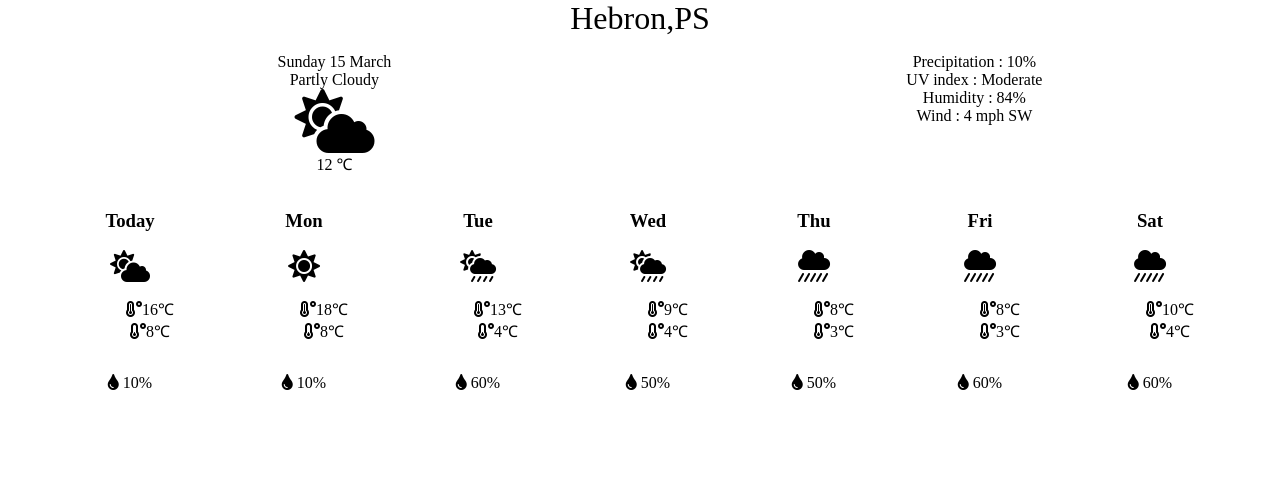
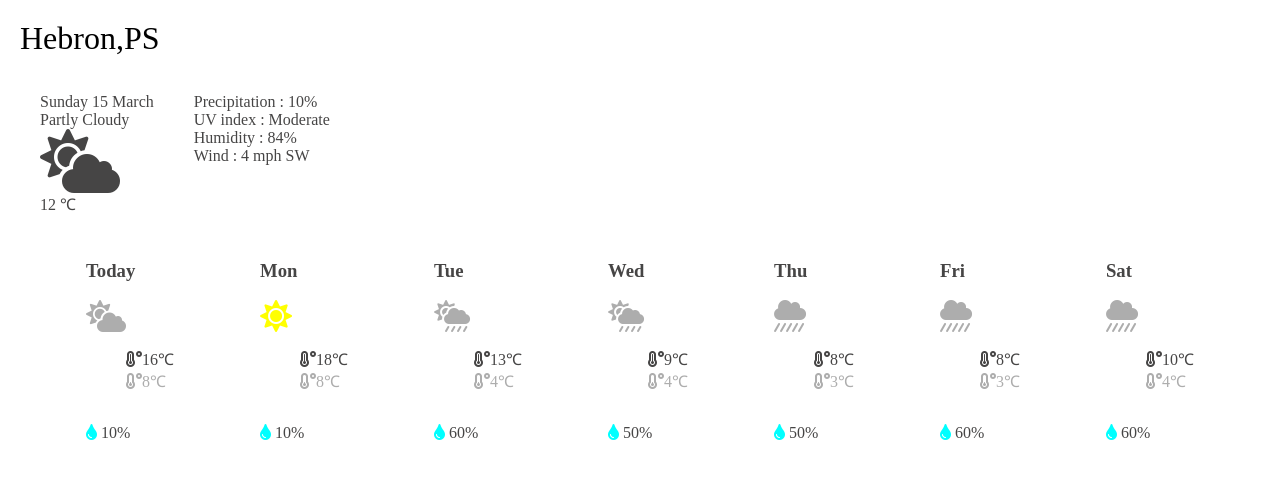
Before and after one commit to bayanseder/weather-app-b, a plain HTML site: page index.html in a window 1280 px wide. Drawn offline with Linux system fonts and the light colour scheme.

Commit message:
final css and media qurey

```diff
--- a/index.html
+++ b/index.html
@@ -12,7 +12,7 @@
             Hebron,PS
         </header>
     <div class="header_section_div">
-        <div>
+        <div class="dark_gray">
             <ul class="ul_style">
                 <li>Sunday 15 March</li>
                 <li>Partly Cloudy</li>
@@ -20,7 +20,7 @@
                 <li>12 &#8451;</li>
             </ul>
         </div>
-        <div>
+        <div class="dark_gray">
             <ul class="ul_style">
                 <li>Precipitation : 10%</li>
                 <li>UV index : Moderate</li>
@@ -31,68 +31,68 @@
     </div>
     </section>
     <section class="daily_section_style">
-        <div class="daily_div_style">
+        <div class="daily_div_style dark_gray">
                 <h3>Today</h3>
-                <i class="fas fa-cloud-sun fa-2x"></i>
+                <i class="fas fa-cloud-sun fa-2x gray"></i>
                 <ul class="ul_style">
                     <li><i class="fas fa-temperature-high"></i>16&#8451;</li>
-                    <li><i class="fas fa-temperature-low"></i>8&#8451;</li>
+                    <li class="gray"><i class="fas fa-temperature-low"></i>8&#8451;</li>
                 </ul>
-                <p><i class="fas fa-tint"></i> 10%</p>
+                <p><i class="fas fa-tint blue"></i> 10%</p>
         </div>
-        <div class="daily_div_style">
+        <div class="daily_div_style dark_gray">
                 <h3>Mon</h3>
-                <i class="fas fa-sun fa-2x"></i>
+                <i class="fas fa-sun fa-2x yellow"></i>
                 <ul class="ul_style">
                     <li><i class="fas fa-temperature-high"></i>18&#8451;</li>
-                    <li><i class="fas fa-temperature-low"></i>8&#8451;</li>
+                    <li class="gray"><i class="fas fa-temperature-low"></i>8&#8451;</li>
                 </ul>
-                <p><i class="fas fa-tint"></i> 10%</p>
+                <p><i class="fas fa-tint blue"></i> 10%</p>
         </div>
-        <div class="daily_div_style">
+        <div class="daily_div_style dark_gray">
                 <h3>Tue</h3>
-                <i class="fas fa-cloud-sun-rain fa-2x"></i>
+                <i class="fas fa-cloud-sun-rain fa-2x gray"></i>
                 <ul class="ul_style">
                     <li><i class="fas fa-temperature-high"></i>13&#8451;</li>
-                    <li><i class="fas fa-temperature-low"></i>4&#8451;</li>
+                    <li class="gray"><i class="fas fa-temperature-low"></i>4&#8451;</li>
                 </ul>
-                <p><i class="fas fa-tint"></i> 60%</p>
+                <p><i class="fas fa-tint blue"></i> 60%</p>
         </div>
-        <div class="daily_div_style">
+        <div class="daily_div_style dark_gray">
                 <h3>Wed</h3>
-                <i class="fas fa-cloud-sun-rain fa-2x"></i>
+                <i class="fas fa-cloud-sun-rain fa-2x gray"></i>
                 <ul class="ul_style">
                     <li><i class="fas fa-temperature-high"></i>9&#8451;</li>
-                    <li><i class="fas fa-temperature-low"></i>4&#8451;</li>
+                    <li class="gray"><i class="fas fa-temperature-low"></i>4&#8451;</li>
                 </ul>
-                <p><i class="fas fa-tint"></i> 50%</p>
+                <p><i class="fas fa-tint blue"></i> 50%</p>
         </div>
-        <div class="daily_div_style">
+        <div class="daily_div_style dark_gray">
                 <h3>Thu</h3>
-                <i class="fas fa-cloud-showers-heavy fa-2x"></i>
+                <i class="fas fa-cloud-showers-heavy fa-2x gray"></i>
                 <ul class="ul_style">
                     <li><i class="fas fa-temperature-high"></i>8&#8451;</li>
-                    <li><i class="fas fa-temperature-low"></i>3&#8451;</li>
+                    <li class="gray"><i class="fas fa-temperature-low"></i>3&#8451;</li>
                 </ul>
-                <p><i class="fas fa-tint"></i> 50%</p>
+                <p><i class="fas fa-tint blue"></i> 50%</p>
         </div>
-        <div class="daily_div_style">
+        <div class="daily_div_style dark_gray">
                 <h3>Fri</h3>
-                <i class="fas fa-cloud-showers-heavy fa-2x"></i>
+                <i class="fas fa-cloud-showers-heavy fa-2x gray"></i>
                 <ul class="ul_style">
                     <li><i class="fas fa-temperature-high"></i>8&#8451;</li>
-                    <li><i class="fas fa-temperature-low"></i>3&#8451;</li>
+                    <li class="gray"><i class="fas fa-temperature-low"></i>3&#8451;</li>
                 </ul>
-                <p><i class="fas fa-tint"></i> 60%</p>
+                <p><i class="fas fa-tint blue"></i> 60%</p>
         </div>
-        <div class="daily_div_style">
+        <div class="daily_div_style dark_gray">
                 <h3>Sat</h3>
-                <i class="fas fa-cloud-showers-heavy fa-2x"></i>
+                <i class="fas fa-cloud-showers-heavy fa-2x gray"></i>
                 <ul class="ul_style">
                     <li><i class="fas fa-temperature-high"></i>10&#8451;</li>
-                    <li><i class="fas fa-temperature-low"></i>4&#8451;</li>
+                    <li class="gray"><i class="fas fa-temperature-low"></i>4&#8451;</li>
                 </ul>
-                <p><i class="fas fa-tint"></i> 60%</p>
+                <p><i class="fas fa-tint blue"></i> 60%</p>
             </ul>
         </div>
 
--- a/mainStyle.css
+++ b/mainStyle.css
@@ -2,9 +2,10 @@
 body{
     margin: 0;
     padding: 0;
-    text-align: center;
+    /* text-align: center; */
 }
 .header_titel{
+    margin: 20px 20px 20px 20px;
     font-size: xx-large;
 }
 .header_section_div{
@@ -15,7 +16,10 @@ body{
 .ul_style{
     list-style: none;
 }
+.dark_gray{
+    color: rgb(70, 69, 69);
 
+}
 .daily_section_style{
     display: flex;
     flex-direction: column;
@@ -23,6 +27,17 @@ body{
 .daily_div_style{
     display: flex;
     justify-content: space-evenly;
+    border-top: 3px rgb(173, 173, 173) solid;
+    padding-top: 10px;
+}
+.blue{
+    color: aqua;
+}
+.yellow{
+    color: yellow;
+}
+.gray{
+    color: rgb(173, 173, 173);
 }
 @media (min-width: 600px) and (max-width: 1600px) {
     .daily_section_style{
@@ -31,6 +46,10 @@ body{
     }
     .daily_div_style{
         flex-direction: column;
+        border: none;
+    }
+    .header_section_div{
+        justify-content: flex-start;
     }
 
 }
```
